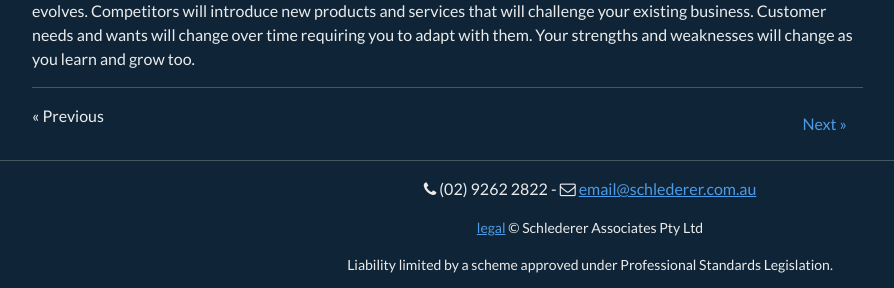
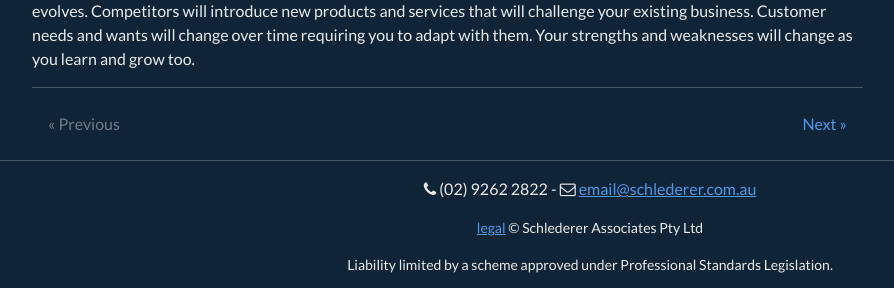
Before and after one commit to Mforcer/tax2, a Jekyll site: the page built from blog/index.html, in a window 1280 px wide. Shown: the part 4062-4350 px from the top of the page, without its empty margins (50-944 px from the left). Built offline with Jekyll 4.4.1, drawn with Linux system fonts in a browser that asks for light colours; nearby versions of some CDN libraries; the list of posts is cut into pages by our own code.

Commit message:
Update index.html

```diff
--- a/blog/index.html
+++ b/blog/index.html
@@ -17,14 +17,18 @@ lead:
     {% endfor %}
       <ul id="pager" class="nav justify-content-between">
         <li class="nav-item">
-          {% if paginator.previous_page %}<a class="nav-link" href="/blog/{% if paginator.page <> 2 %}{{paginator.previous_page}}{% endif %}" aria-label="Previous">{% endif %}
-            <span aria-hidden="true">&laquo; Previous</span>
-            {% if paginator.previous_page %}</a>{% endif %}
+          {% if paginator.previous_page %}
+          <a class="nav-link" href="/blog/{% if paginator.page <> 2 %}{{paginator.previous_page}}{% endif %}">&laquo; Previous</a>
+          {% else %}
+          <span class="nav-link disabled">&laquo; Previous</span>
+          {% endif %}
         </li>
         <li class="nav-item">
-          {% if paginator.next_page %}<a class="nav-link" href="/blog/{{paginator.next_page}}" aria-label="Next">{% endif %}
-            <span aria-hidden="true">Next &raquo;</span>
-            {% if paginator.next_page %}</a>{% endif %}
+          {% if paginator.next_page %}
+          <a class="nav-link" href="/blog/{{paginator.next_page}}">Next &raquo;</a>
+          {% else %}
+          <span class="nav-link disabled">Next &raquo;</span>
+          {% endif %}
         </li>
       </ul>
   </article>
```
